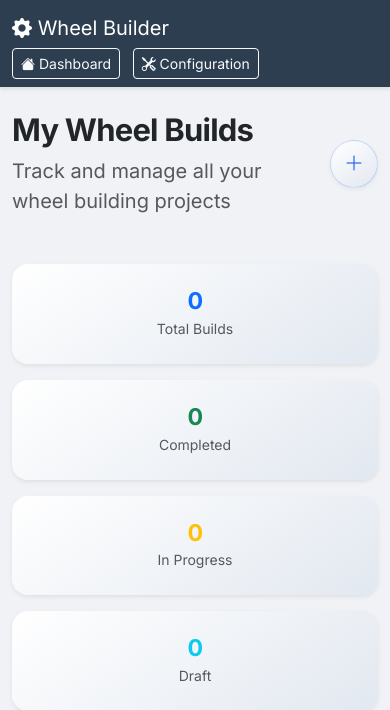
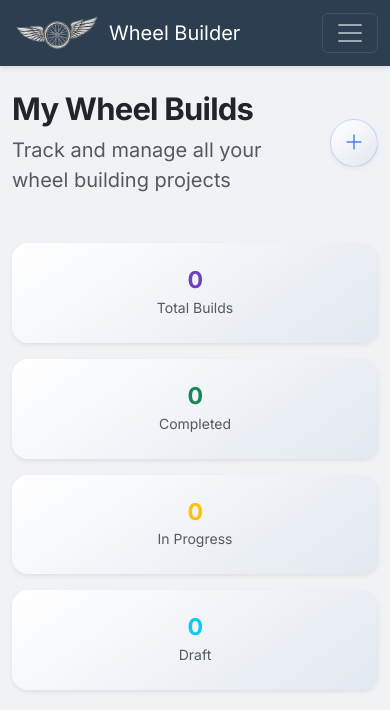
Before and after one commit to xivind/wheel-builder, a FastAPI app: page / in a window 390 px wide. Shown: the top 710 px of the page. Run offline with FastAPI, Linux system fonts and the light colour scheme; data that the repository does not hold is empty; some libraries are stand-ins or nearby versions.

Commit message:
refactor: polish UI with status-based gradients and logo updates
- Add custom wheelbuilder.png logo to navbar with optimized sizing
- Update navbar to GearCalc-style nav links with mobile responsiveness
- Implement status-based gradients on build cards (green/yellow/blue)
- Add purple color to Total Builds stat for visual variety
- Fix modal header text color for better readability (#f8f9fa)
- Make Edit/Delete buttons equal size with outline styles
- Remove unnecessary "Select a session" alert in tension tracking
- Update required field indicators to use red asterisks
- Adjust navbar padding to accommodate logo (0.5rem)

🤖 Generated with [Claude Code](https://claude.com/claude-code)

Co-Authored-By: Claude <noreply@anthropic.com>

```diff
--- a/static/css/styles.css
+++ b/static/css/styles.css
@@ -5,6 +5,17 @@ body {
     font-family: 'Inter', system-ui, -apple-system, sans-serif;
     color: #1a1a1a;
     -webkit-font-smoothing: antialiased;
+}
+
+/* Navbar adjustments for larger logo */
+.navbar {
+    padding-top: 0.50rem;
+    padding-bottom: 0.50rem;
+}
+
+.navbar-brand img {
+    height: 40px;
+    width: auto;
 }
 
 h1,
@@ -69,6 +80,15 @@ h6 {
     padding: 1.5rem;
 }
 
+/* Modal Headers */
+.modal-header {
+    color: #f8f9fa !important;
+}
+
+.modal-header .modal-title {
+    color: #f8f9fa !important;
+}
+
 /* Buttons */
 .btn-primary {
     background-color: #2563eb;
--- a/templates/base.html
+++ b/templates/base.html
@@ -31,18 +31,24 @@
 </head>
 <body>
     <!-- Navigation -->
-    <nav class="navbar navbar-dark mb-4" style="background-color: var(--primary-color); box-shadow: 0 2px 4px rgba(0,0,0,0.1);">
+    <nav class="navbar navbar-expand-lg navbar-dark mb-4" style="background-color: var(--primary-color); box-shadow: 0 2px 4px rgba(0,0,0,0.1);">
         <div class="container">
-            <a class="navbar-brand" href="/">
-                <i class="bi bi-gear-fill"></i> Wheel Builder
+            <a class="navbar-brand d-flex align-items-center gap-2" href="/">
+                <img src="/static/img/wheelbuilder.png" alt="Wheel Builder" height="80">
+                Wheel Builder
             </a>
-            <div>
-                <a href="/" class="btn btn-outline-light btn-sm me-2">
-                    <i class="bi bi-house-fill"></i> Dashboard
-                </a>
-                <a href="/config" class="btn btn-outline-light btn-sm">
-                    <i class="bi bi-tools"></i> Configuration
-                </a>
+            <button class="navbar-toggler" type="button" data-bs-toggle="collapse" data-bs-target="#navbarNav">
+                <span class="navbar-toggler-icon"></span>
+            </button>
+            <div class="collapse navbar-collapse" id="navbarNav">
+                <ul class="navbar-nav ms-auto">
+                    <li class="nav-item">
+                        <a class="nav-link" href="/"><i class="bi bi-house-fill me-1"></i> Dashboard</a>
+                    </li>
+                    <li class="nav-item">
+                        <a class="nav-link" href="/config"><i class="bi bi-tools me-1"></i> Configuration</a>
+                    </li>
+                </ul>
             </div>
         </div>
     </nav>
--- a/templates/dashboard.html
+++ b/templates/dashboard.html
@@ -26,7 +26,7 @@
         <div class="col-md-3 col-sm-6 mb-3">
             <div class="card border-0 shadow-sm">
                 <div class="card-body text-center">
-                    <h3 class="text-primary mb-0">{{ stats.total }}</h3>
+                    <h3 class="text-purple mb-0" style="color: #6f42c1;">{{ stats.total }}</h3>
                     <small class="text-muted">Total Builds</small>
                 </div>
             </div>
@@ -63,10 +63,10 @@
             {% for build in builds %}
             <div class="col-lg-4 col-md-6 mb-4">
                 <div class="card wheel-card" onclick="location.href='/build/{{ build.id }}'" style="cursor: pointer; transition: transform 0.2s; border: none; box-shadow: 0 2px 8px rgba(0,0,0,0.1);">
-                    <div class="card-header" style="background: linear-gradient(135deg, var(--primary-color), var(--secondary-color)); color: white; font-weight: 600;">
+                    <div class="card-header" style="background: {% if build.status == 'completed' %}linear-gradient(to right, #ffffff, #198754){% elif build.status == 'in_progress' %}linear-gradient(to right, #ffffff, #ffc107){% else %}linear-gradient(to right, #ffffff, #0dcaf0){% endif %}; font-weight: 600;">
                         <div class="d-flex justify-content-between align-items-center">
                             <span>{{ build.name }}</span>
-                            <span class="badge bg-{% if build.status == 'completed' %}success{% elif build.status == 'in_progress' %}warning text-dark{% else %}secondary{% endif %}">
+                            <span class="badge bg-{% if build.status == 'completed' %}success{% elif build.status == 'in_progress' %}warning text-dark{% else %}info{% endif %}">
                                 {{ build.status|replace('_', ' ')|title }}
                             </span>
                         </div>
--- a/templates/partials/build_form.html
+++ b/templates/partials/build_form.html
@@ -14,7 +14,7 @@
             <div class="modal-body">
                 <div class="row">
                     <div class="col-12 mb-3">
-                        <label for="name" class="form-label">Build Name *</label>
+                        <label for="name" class="form-label">Build Name <span class="text-danger">*</span></label>
                         <input type="text" class="form-control" id="name" name="name" required placeholder="e.g., Commuter Primary - Rear" value="{{ build.name if build else '' }}">
                     </div>
                 </div>
--- a/templates/partials/tension_session_form.html
+++ b/templates/partials/tension_session_form.html
@@ -7,14 +7,14 @@
         <form method="POST" action="/build/{{ build_id }}/session/create">
             <div class="modal-body">
                 <div class="mb-3">
-                    <label for="session_name" class="form-label">Session Name *</label>
+                    <label for="session_name" class="form-label">Session Name <span class="text-danger">*</span></label>
                     <input type="text" class="form-control" id="session_name" name="session_name" required
                            placeholder="e.g., Initial Build, After Truing, After 50km">
                     <small class="form-text text-muted">Give this session a descriptive name to identify when these measurements were taken.</small>
                 </div>
 
                 <div class="mb-3">
-                    <label for="session_date" class="form-label">Session Date *</label>
+                    <label for="session_date" class="form-label">Session Date <span class="text-danger">*</span></label>
                     <input type="date" class="form-control" id="session_date" name="session_date"
                            value="{{ today_date }}" required>
                     <small class="form-text text-muted">Date when these tension measurements were taken.</small>
```
Also changed, not shown: templates/build_details.html (+2 -6 lines), static/img/wheelbuilder.png (added).
